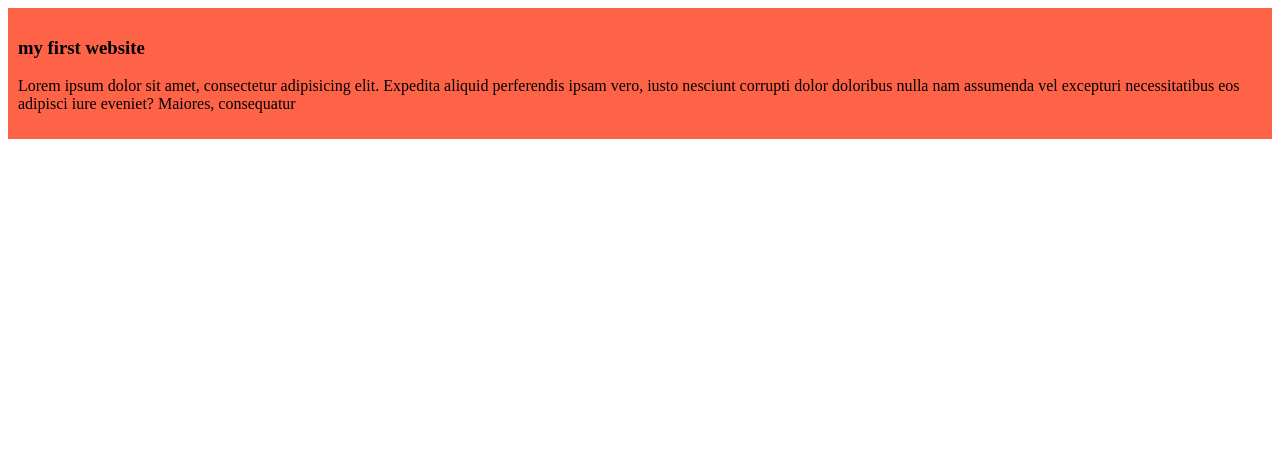
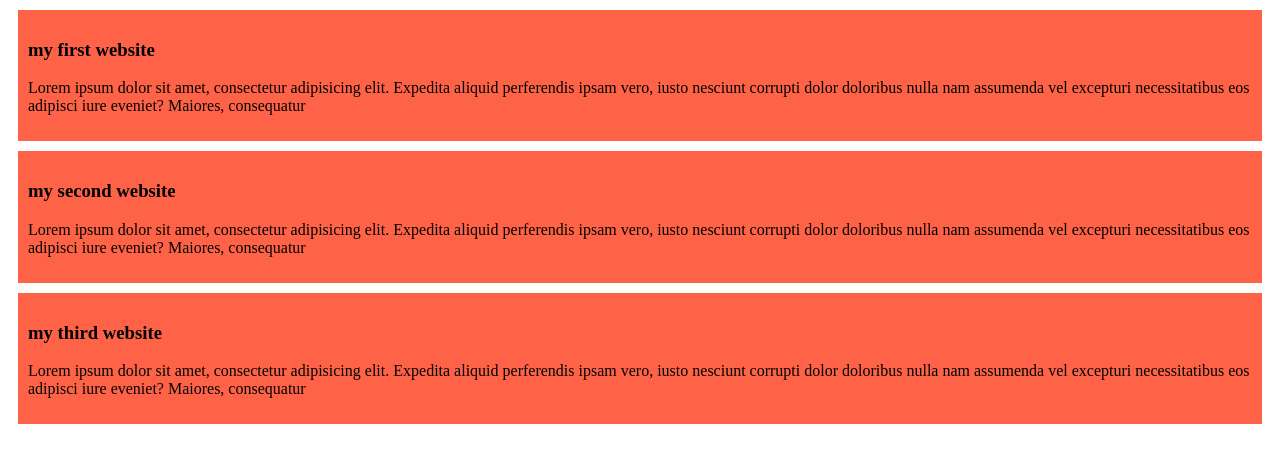
Before and after one commit to MDSADEK25799/My-first-simple-web-site, a plain HTML site: page index.html in a window 1280 px wide. Drawn offline with Linux system fonts and the light colour scheme.

Commit message:
added the second and third websit

```diff
--- a/index.html
+++ b/index.html
@@ -11,6 +11,15 @@
         <h3>my first website</h3>
         <p>Lorem ipsum dolor sit amet, consectetur adipisicing elit. Expedita aliquid perferendis ipsam vero, iusto nesciunt corrupti dolor doloribus nulla nam assumenda vel excepturi necessitatibus eos adipisci iure eveniet? Maiores, consequatur</p>
     </div>
+    <div>
+        <h3>my second website</h3>
+        <p>Lorem ipsum dolor sit amet, consectetur adipisicing elit. Expedita aliquid perferendis ipsam vero, iusto nesciunt corrupti dolor doloribus nulla nam assumenda vel excepturi necessitatibus eos adipisci iure eveniet? Maiores, consequatur</p>
+    </div>
+    <div>
+        <h3>my third website</h3>
+        <p>Lorem ipsum dolor sit amet, consectetur adipisicing elit. Expedita aliquid perferendis ipsam vero, iusto nesciunt corrupti dolor doloribus nulla nam assumenda vel excepturi necessitatibus eos adipisci iure eveniet? Maiores, consequatur</p>
+    </div>
+
 
 </body>
 </html>
--- a/styles/blog.css
+++ b/styles/blog.css
@@ -1,4 +1,5 @@
 div{
     background-color: tomato;
     padding: 10px;
+    margin: 10px;
 }
```
